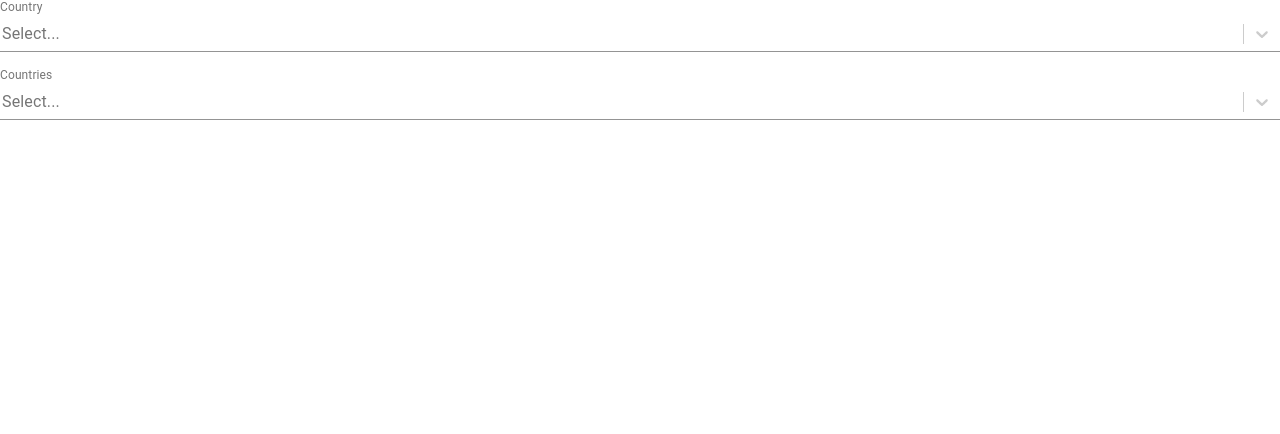
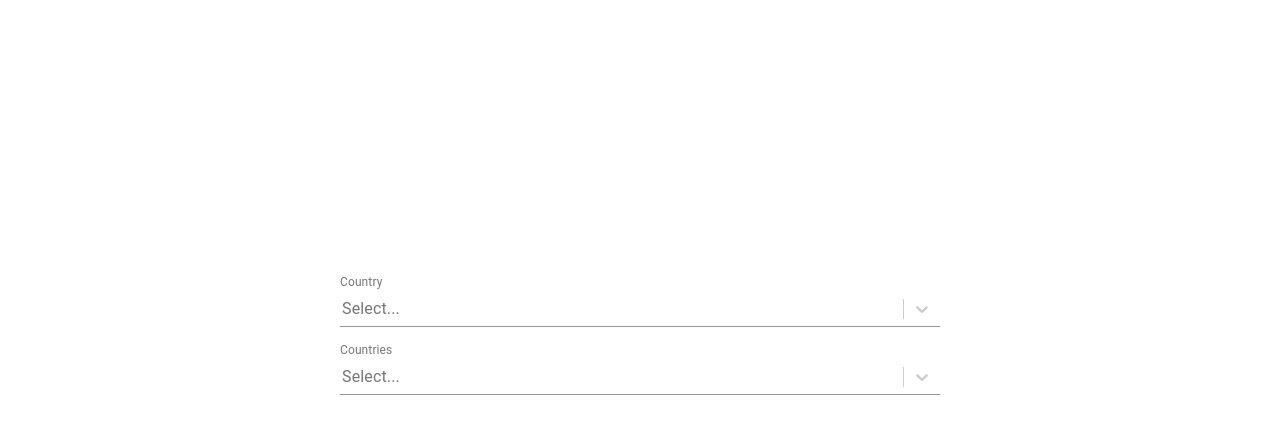
Before and after one commit to anzart/react-materialui, a React (Create React App) app: page / in a window 1280 px wide. Shown: the top 434 px of the page. Built offline with nearby package versions, Linux system fonts and the light colour scheme.

Commit message:
Center content in <boby>

```diff
--- a/src/index.css
+++ b/src/index.css
@@ -4,6 +4,10 @@
     "Fira Sans", "Droid Sans", "Helvetica Neue", sans-serif;
   -webkit-font-smoothing: antialiased;
   -moz-osx-font-smoothing: grayscale;
+  display: flex;
+  justify-content: center;
+  align-items: center;
+  height: 100vh;
 }
 
 code {
@@ -33,3 +37,7 @@
 ::-webkit-scrollbar-thumb:hover {
   background: rgba(0, 0, 0, 0.5);
 }
+
+.wrapper {
+  width: 600px;
+}
--- a/src/index.js
+++ b/src/index.js
@@ -4,7 +4,12 @@
 import App from "./App";
 import * as serviceWorker from "./serviceWorker";
 
-ReactDOM.render(<App />, document.getElementById("root"));
+ReactDOM.render(
+  <div className="wrapper">
+    <App />
+  </div>,
+  document.getElementById("root")
+);
 
 // If you want your app to work offline and load faster, you can change
 // unregister() to register() below. Note this comes with some pitfalls.
```
